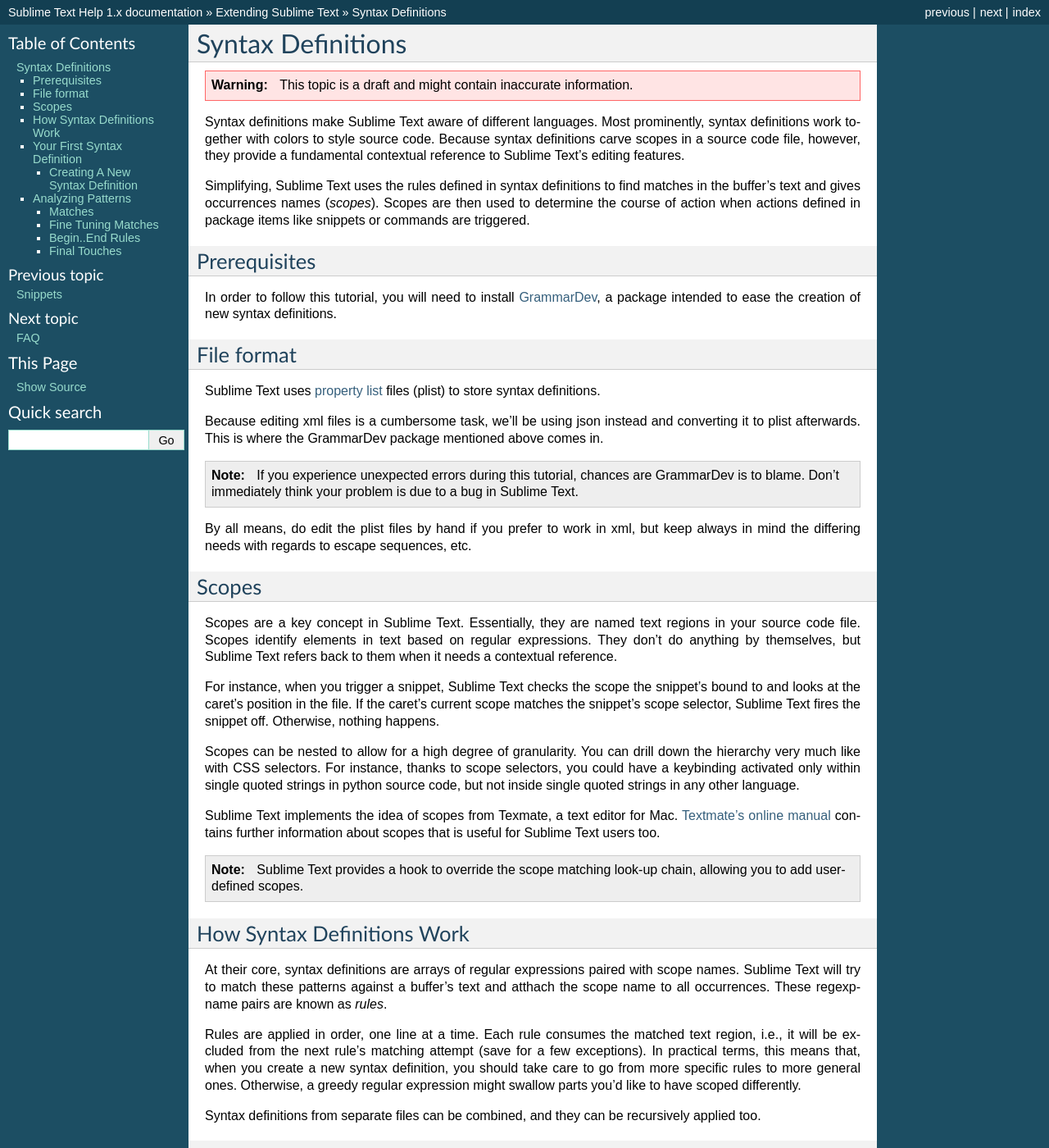
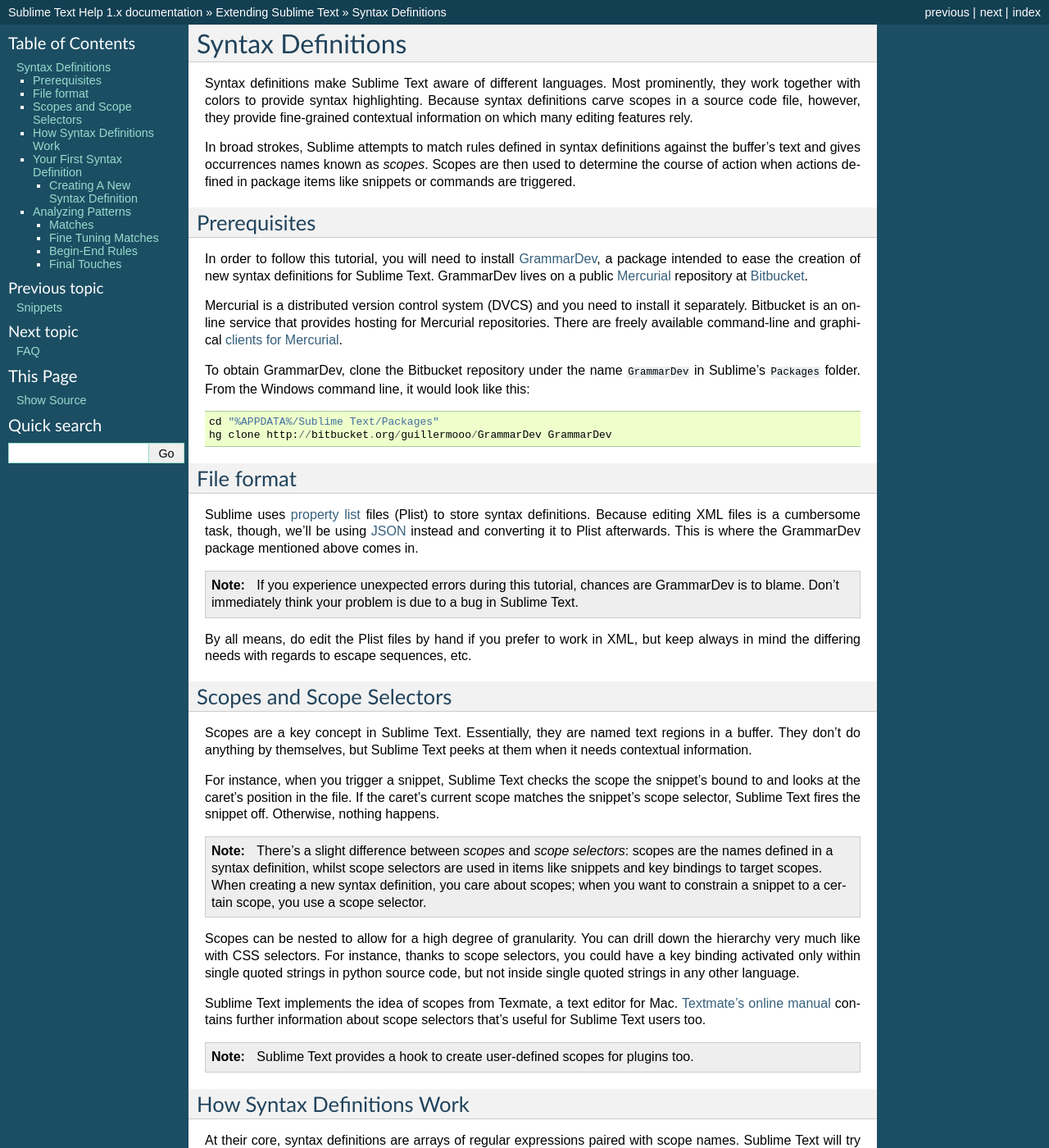
Before and after one commit to guillermooo/sublime-undocs, a Sphinx documentation site: the page built from source/extensibility/grammars.rst, in a window 1280 px wide and 1400 px high. Shown: the whole window at 82% size. Built offline with Sphinx 7.4.7, drawn with Linux system fonts in a browser that asks for light colours; some of the changed text lies outside the part shown.

Commit message:
Proofreading FTW.

```diff
--- a/source/extensibility/grammars.rst
+++ b/source/extensibility/grammars.rst
@@ -1,89 +1,107 @@
 Syntax Definitions
 ==================
 
-.. warning::
-  This topic is a draft and might contain inaccurate information.
+Syntax definitions make Sublime Text aware of different languages. Most prominently,
+they work together with colors to provide syntax highlighting. Because syntax
+definitions carve scopes in a source code file, however, they provide fine-grained
+contextual information on which many editing features rely.
 
-Syntax definitions make Sublime Text aware of different languages. Most prominently,
-syntax definitions work together with colors to style source code. Because syntax
-definitions carve scopes in a source code file, however, they provide a fundamental
-contextual reference to Sublime Text's editing features.
-
-Simplifying, Sublime Text uses the rules defined in syntax definitions to find matches in
-the buffer's text and gives occurrences names (*scopes*). Scopes are then used to determine
-the course of action when actions defined in package items like snippets or commands are triggered.
+In broad strokes, Sublime attempts to match rules defined in syntax definitions against
+the buffer's text and gives occurrences names known as *scopes*. Scopes are then used
+to determine the course of action when actions defined in package items like snippets
+or commands are triggered.
 
 Prerequisites
 *************
 
 In order to follow this tutorial, you will need to install GrammarDev_, a package
-intended to ease the creation of new syntax definitions.
+intended to ease the creation of new syntax definitions for Sublime Text. GrammarDev
+lives on a public Mercurial_ repository at Bitbucket_.
 
 .. _GrammarDev: http://bitbucket.org/guillermooo/grammardev
+.. _Mercurial: http://mercurial.selenic.com/
+.. _Bitbucket: http://bitbucket.org
+
+Mercurial is a distributed version control system (DVCS) and you need to install
+it separately. Bitbucket is an online service that provides hosting for Mercurial
+repositories. There are freely available command-line and graphical
+`clients for Mercurial`_.
+
+.. _`clients for Mercurial`: http://mercurial.selenic.com/downloads/
+
+To obtain GrammarDev, clone the Bitbucket repository under the name ``GrammarDev``
+in Sublime's ``Packages`` folder. From the Windows command line, it would look
+like this::
+
+  cd "%APPDATA%/Sublime Text/Packages"
+  hg clone http://bitbucket.org/guillermooo/GrammarDev GrammarDev
 
 File format
 ***********
 
-.. XXX insert link to WPedia
-
-Sublime Text uses `property list`_ files (plist) to store syntax definitions.
+Sublime uses `property list`_ files (Plist) to store syntax definitions. Because
+editing XML files is a cumbersome task, though, we'll be using JSON_ instead and
+converting it to Plist afterwards. This is where the GrammarDev package mentioned
+above comes in.
 
 .. _`property list`: http://en.wikipedia.org/wiki/Property_list
-
-Because editing xml files is a cumbersome task, we'll be using json instead
-and converting it to plist afterwards. This is where the GrammarDev package
-mentioned above comes in.
+.. _JSON: http://en.wikipedia.org/wiki/JSON
 
 .. note::
     If you experience unexpected errors during this tutorial, chances are
     GrammarDev is to blame. Don't immediately think your problem is due to a
     bug in Sublime Text.
 
-By all means, do edit the plist files by hand if you prefer to work in xml, but
+By all means, do edit the Plist files by hand if you prefer to work in XML, but
 keep always in mind the differing needs with regards to escape sequences, etc.
 
-Scopes
-******
+Scopes and Scope Selectors
+**************************
 
-Scopes are a key concept in Sublime Text. Essentially, they are named text regions
-in your source code file. Scopes identify elements in text based on regular expressions.
-They don't do anything by themselves, but Sublime Text refers back to them when
-it needs a contextual reference.
+Scopes are a key concept in Sublime Text. Essentially, they are named text
+regions in a buffer. They don't do anything by themselves, but Sublime Text peeks
+at them when it needs contextual information.
 
 For instance, when you trigger a snippet, Sublime Text checks the scope the snippet's
 bound to and looks at the caret's position in the file. If the caret's current
 scope matches the snippet's scope selector, Sublime Text fires the snippet off.
 Otherwise, nothing happens.
 
+.. note::
+  There's a slight difference between *scopes* and *scope selectors*: scopes are
+  the names defined in a syntax definition, whilst scope selectors are used in
+  items like snippets and key bindings to target scopes. When creating a new syntax
+  definition, you care about scopes; when you want to constrain a snippet to a
+  certain scope, you use a scope selector.
+
 Scopes can be nested to allow for a high degree of granularity. You can drill down
 the hierarchy very much like with CSS selectors. For instance, thanks to scope
-selectors, you could have a keybinding activated only within single quoted strings
+selectors, you could have a key binding activated only within single quoted strings
 in python source code, but not inside single quoted strings in any other language.
 
 Sublime Text implements the idea of scopes from Texmate, a text editor for Mac.
-`Textmate's online manual`_ contains further information about scopes that is useful for
-Sublime Text users too.
+`Textmate's online manual`_ contains further information about scope selectors
+that's useful for Sublime Text users too.
 
 .. _`Textmate's online manual`: http://manual.macromates.com/en/
 
 .. note::
-  Sublime Text provides a hook to override the scope matching look-up chain,
-  allowing you to add user-defined scopes.
+  Sublime Text provides a hook to create user-defined scopes for plugins too.
 
 How Syntax Definitions Work
-****************************
+***************************
 
 At their core, syntax definitions are arrays of regular expressions paired with
 scope names. Sublime Text will try to match these patterns against a buffer's text
-and atthach the scope name to all occurrences. These regexp-name pairs are known
-as *rules*.
+and attach the corresponding scope name to all occurrences. These pairs of regular
+expressions and scope names are known as *rules*.
 
 Rules are applied in order, one line at a time. Each rule consumes the matched
-text region, i.e., it will be excluded from the next rule's matching attempt
-(save for a few exceptions). In practical terms, this means that, when you create
-a new syntax definition, you should take care to go from more specific rules
-to more general ones. Otherwise, a greedy regular expression might swallow parts
-you'd like to have scoped differently.
+text region, which will therefore be excluded from the next rule's matching attempt
+(save for a few exceptions). In practical terms, this means that you should take
+care to go from more specific rules to more general ones when you create a new
+syntax definition. Otherwise, a greedy regular expression might swallow parts
+you'd like to have styled differently.
 
 Syntax definitions from separate files can be combined, and they can be recursively
 applied too.
@@ -95,31 +113,32 @@
 We'll be styling the actual snippet content, not the ``sublime-snippet`` file.
 
 .. note::
-  Since syntax definitions are primarily used to activate syntax highlighting for
-  source code, we'll use *to style* with the meaning *to break down a source code
-  file into scopes*. However, keep in mind that colors are a different thing to
-  syntax definitions and that scopes have many more uses besides syntax higlighting.
+  Since syntax definitions are primarily used to enable syntax highlighting,
+  we'll use *to style* with the meaning *to break down a source code file into
+  scopes*. Keep in mind, however, that colors are a different thing to syntax
+  definitions and that scopes have many more uses besides syntax highlighting.
 
-These are the elements we want to style in snippets:
+These are the elements we want to style in a snippet:
 
     - Variables (**$PARAM1**, **$USER_NAME**...)
     - Simple tab stops (**$0**, **$1**...)
     - Complex tab stops with place holders (**${1:Hello}**)
-    - Nested tab stops (**${1:Hello ${2:World}!**)
-    - Escape sequences (**\$**, **\<**...)
+    - Nested tab stops (**${1:Hello ${2:World}!}**)
+    - Escape sequences (**\\$**, **\\<**...)
     - Illegal sequences (**$**, **<**...)
 
 .. note::
-    Before continuing, make sure you've installed the GrammarDev package.
+    Before continuing, make sure you've installed the GrammarDev package
+    as explained further up.
 
 Creating A New Syntax Definition
 --------------------------------
 
 To create a new syntax definition, follow these steps:
 
-  - Hit ``CTRL + ~`` to open the Sublime Text python console
-  - Type ``view.runCommand("newSyntaxDef")``
-  - Save the new file to your ``Packages\User`` folder as **Sublime Snippets (Raw).JSON-tmLanguage**
+  - Hit ``CTRL + ~`` to open the Sublime Text python console.
+  - Type ``view.runCommand("newSyntaxDef")``.
+  - Save the new file to your ``Packages\User`` folder as ``Sublime Snippets (Raw).JSON-tmLanguage``.
 
 You should now see a file like this::
 
@@ -148,24 +167,25 @@
     "uuid": "ca03e751-04ef-4330-9a6b-9b99aae1c418"
   }
 
+Let's examine now the key elements.
 
 **uuid**
-    Located at the end, this is a string uniquely identifying this syntax definition. You
-    shouldn't need to modify it.
+    Located at the end, this is a unique identifier for this syntax definition.
+    Each new syntax definition gets its own uuid. Don't modify them.
 
 **name**
-    The name that Sublime Text will display in the syntax definition drop-down menu (bottom right).
-    Use a short, descriptive name. Normally, you will be using the programming
-    language's name you are creating the grammar for.
+    The name that Sublime Text will display in the syntax definition drop-down menu
+    (bottom right). Use a short, descriptive name. Typically, you will be using the
+    programming language's name you are creating the syntax definition for.
 
 **scopeName**
-    The top level scope for this grammar. It takes the form ``source.<lang_name>`` or
-    ``text.<lang_name>``. For programming languages, use ``source``. For markup
-    and everything else, ``text``.
+    The top level scope for this syntax definition. It takes the form
+    ``source.<lang_name>`` or ``text.<lang_name>``. For programming languages,
+    use ``source``. For markup and everything else, ``text``.
 
 **fileTypes**
-    This is a list of file extensions. When opening one of these files, Sublime Text will
-    apply this syntax definition to it.
+    This is a list of file extensions. When opening one of these files, Sublime
+    Text will automatically apply this syntax definition to it.
 
 **foldingStartMarker**
     XXX. Optional.
@@ -186,17 +206,20 @@
         "patterns": [
         ],
         "uuid": "ca03e751-04ef-4330-9a6b-9b99aae1c418"
+    }
 
 .. note::
-    Json is a very restrictive format, so make sure to get all the commas and
-    quotes right.
+    JSON is a very strict format, so make sure to get all the commas and quotes right.
+    If the conversion to Plist fails, take a look a the console's output by
+    hitting ``CTRL + ~`` for more information on the error. We'll explain further
+    below how to convert a syntax definition in JSON to Plist.
 
 Analyzing Patterns
 ******************
 
-Patterns can contain several types of elements. We'll look at some of them in
-the folllowing sections. If you want to learn more about patterns, check out
-Textmate's online manual.
+The ``patterns`` array can contain several types of elements. We'll look at some
+of them in the following sections. If you want to learn more about patterns,
+refer to Textmate's online manual.
 
 Matches
 -------
@@ -212,14 +235,14 @@
     A regular expression Sublime Text will use to try and find matches.
 
 **name**
-    Name of the scope that should be applied to the matches of match.
+    Name of the scope that should be applied to the matches for **match**.
 
 **comment**
     An optional comment about this pattern.
 
 Let's go back to our example. Make it look like this::
 
-    { "name": "Sublime Snippet (raw)",
+    { "name": "Sublime Snippet (Raw)",
       "scopeName": "source.ssraw",
       "fileTypes": ["ssraw"],
       "foldingStartMarker": "\\\\{\\\\s*$",
@@ -229,7 +252,7 @@
       "uuid": "ca03e751-04ef-4330-9a6b-9b99aae1c418"
     }
 
-That is, make sure the patterns array is empty.
+That is, make sure the ``patterns`` array is empty.
 
 Now we can begin to add our rules for Sublime snippets. Let's start with simple
 tab stops. These could be matched with a regex like so::
@@ -238,7 +261,7 @@
     # or...
     \$\d+
 
-However, because we're writing our regex in json, we need to account for json's
+However, because we're writing our regex in JSON, we need to account for JSON's
 own escaping rules. Thus, our previous example becomes::
 
     \\$\\d+
@@ -250,22 +273,26 @@
       "comment": "Tab stops like $1, $2..."
     }
 
-.. note::
+.. sidebar:: Choosing The Right Scope Name
+
     Naming scopes isn't obvious sometimes. Check the Textmate online manual
     for guidance on scope names. It is important to re-use the basic categories
     outlined there if you want to achieve the highest compatibility with existing
-    colors. Colors have hardcoded scopes names in them. They could not possibly
-    include every scope name you can think of, so they target the standard ones
-    plus some rarer ones on occasion. This means that two colors using the same
-    syntax definition may render the text differently!
+    colors.
 
-    Bear in mind too that you should use the scope name that best suits a given
-    pattern. It is perfectly fine to assign a scope like ``constant.numeric`` to
-    anything other than a number if you have a good reason to do so.
+    Colors have hardcoded scope names in them. They could not possibly include
+    every scope name you can think of, so they target the standard ones plus some
+    rarer ones on occasion. This means that two colors using the same syntax
+    definition may render the text differently!
+
+    Bear in mind too that you should use the scope name that best suits your
+    needs or preferences. It'd be perfectly fine to assign a scope like
+    ``constant.numeric`` to anything other than a number if you have a good
+    reason to do so.
 
 And we can add it to our syntax definition too::
 
-    {   "name": "Sublime Snippet (raw)",
+    {   "name": "Sublime Snippet (Raw)",
         "scopeName": "source.ssraw",
         "fileTypes": ["ssraw"],
         "foldingStartMarker": "\\\\{\\\\s*$",
@@ -279,21 +306,24 @@
         "uuid": "ca03e751-04ef-4330-9a6b-9b99aae1c418"
     }
 
-We're now ready to convert our file to tmLanguage.
+We're now ready to convert our file to tmLanguage. Syntax definitions use
+Textmate's tmLanguage extension for compatibility reasons. As explained further
+above, they are simply XML files in the Plist format.
 
-Follow these steps:
+Follow these steps to perform the conversion:
 
-    - Press ``CTRL + SHIFT + G``
-    - A tmLanguage file will be created for you
-    - Close and reopen Sublime Text so all your changes can take effect
+    - Press ``CTRL + SHIFT + G``.
+    - A tmLanguage file will be generated for you in the same folder as your
+      JSON-tmLanguage file.
+    - Close and reopen Sublime Text so all your changes can take effect.
 
 .. note::
-    Sublime Text cannot reload syntax definitions automatically when they're modified.
+    Sublime Text cannot reload syntax definitions automatically upon their modification.
 
-You have now created your first syntax definition. Now create a new file and save it with the
-extension ``ssraw``. The syntax name should switch to "Sublime Snippet (Raw)"
-automatically, and you should see some color if you type ``$1`` or any other
-simple tab stop.
+You have now created your first syntax definition. Next, open a new file and save
+it with the extension ``ssraw``. The buffer's syntax name should switch to
+"Sublime Snippet (Raw)" automatically, and you should get syntax highlighting if
+you type ``$1`` or any other simple tab stop.
 
 Let's proceed to creating another rule for automatic variables.
 
@@ -309,10 +339,10 @@
 Fine Tuning Matches
 -------------------
 
-You might have noticed that the entire text in $PARAM1, for instance, is styled
+You might have noticed that the entire text in **$PARAM1**, for instance, is styled
 the same way. Depending on your needs or your personal preferences, you may want
-the $ to stand out from the rest. That's where captures come in. Using captures,
-you can break a pattern downp into components and target them individually.
+the **$** to stand out. That's where ``captures`` come in. Using captures,
+you can break a pattern down into components to target them individually.
 
 Let's rewrite one of our previous patterns to use captures::
 
@@ -324,30 +354,30 @@
       "comment": "Variables like $PARAM1, $TM_SELECTION..."
     }
 
-Captures introduce complexity to your pattern, but they are pretty straightforward.
+Captures introduce complexity to your rule, but they are pretty straightforward.
 Notice how numbers refer to parenthesized groups left to right. Of course, you can
 have as many capture groups as you want.
 
 Arguably, you'd want the other scope to be visually consistent with this one.
 Go ahead and change it too.
 
-Up to now we've been matching up pretty simple pieces of text. We've seen how
-to dissect these into smaller components, but sometimes you'll want to target
-a larger portion of your source code defined by start and end marks.
-
-Begin..End Rules
+Begin-End Rules
 ----------------
 
+Up to now we've been using a simple rule. Although we've seen how to dissect patterns
+into smaller components, sometimes you'll want to target a larger portion of your
+source code clearly delimited by start and end marks.
+
 Literal strings enclosed in quotation marks and other delimited constructs are
-better dealt with with begin..end rules. This is a skeleton for one of these rules::
+better dealt with with begin-end rules. This is a skeleton for one of these rules::
 
       { "name": "",
         "begin": "",
         "end": ""
       }
 
-Well, that's the simpler version. Let's take a look at one including all available
-options::
+Well, at least in their simplest version. Let's take a look at one including all
+available options::
 
        { "name": "",
          "begin": "",
@@ -373,7 +406,7 @@
     Regex for the end mark for this scope.
 
 **beginCaptures**
-    Captures for the begin marker. Work as captures for simple matches. Optional.
+    Captures for the begin marker. They work like captures for simple matches. Optional.
 
 **endCaptures**
     Same as beginCaptures but for the end marker. Optional.
@@ -384,10 +417,10 @@
     endCaptures and patterns defined within this rule. Optional.
 
 **patterns**
-    An array of patterns to match against the begin..end content. They are not
-    matched up against the text consumed by **begin** or **end**.
+    An array of patterns to match against the begin-end content **only**---they are not
+    matched against the text consumed by **begin** or **end**.
 
-An example for our syntax definition::
+We'll use this rule to style nested complex tab stops in snippets::
 
     { "name": "variable.complex.ssraw",
        "begin": "(\\$)(\\{)([0-9]+):",
@@ -404,8 +437,8 @@
        "end": "\\}"
     }
 
-This is the most complex pattern we'll see in the tutorial. The begin and end
-keys are pretty simple: They define a region enclosed between ``${<NUMBER>:`` and ``}``.
+This is the most complex pattern we'll see in this tutorial. The ``begin`` and ``end``
+keys are self-explanatory: they define a region enclosed between ``${<NUMBER>:`` and ``}``.
 ``beginCaptures`` further divides the begin mark into smaller scopes.
 
 The most interesting part, however, is ``patterns``. Recursion and the
@@ -414,19 +447,20 @@
 We've seen further above that tab stops can be nested. In order to account for
 this, we need to recursively style nested tab stops. That's what the ``include``
 rule does when furnished the ``$self`` value: it recursively applies our entire
-grammar to the portion of text contained in our begin..end rule.
+grammar to the portion of text contained in our begin-end rule, excluding the
+text consumed by both ``begin`` and ``end``.
 
-Remember that matched up text is consumed and is excluded from the next match
-attempt. The same holds true for recursively styled grammars.
+Remember that matched text is consumed and is excluded from the next match
+attempt.
 
-To finish off complex tab stops, we want to style place holders as strings. Since
-we've already matched up all possible tokens inside a complex tabstop, we can
+To finish off complex tab stops, we'll style place holders as strings. Since
+we've already matched all possible tokens inside a complex tab stop, we can
 safely tell Sublime Text to give any remaining text (``.``) a literal string scope.
 
 Final Touches
 -------------
 
-Lastly, let's style escape sequences and illegal sequeces, and wrap up.
+Lastly, let's style escape sequences and illegal sequences, and wrap up.
 
 ::
 
@@ -445,7 +479,10 @@
 However, you must take care to put the second rule after any others matching
 the ``$`` character, since otherwise you may not get the desired result.
 
-And here's the final syntax definition::
+Also, note that after adding these two additional rules, our recursive begin-end
+rule above keeps working as expected.
+
+At long last, here's the final syntax definition::
 
   {   "name": "Sublime Snippet (Raw)",
       "scopeName": "source.ssraw",
```
Also changed, not shown: other parts of source/extensibility/grammars.rst (+4 -1 lines).
